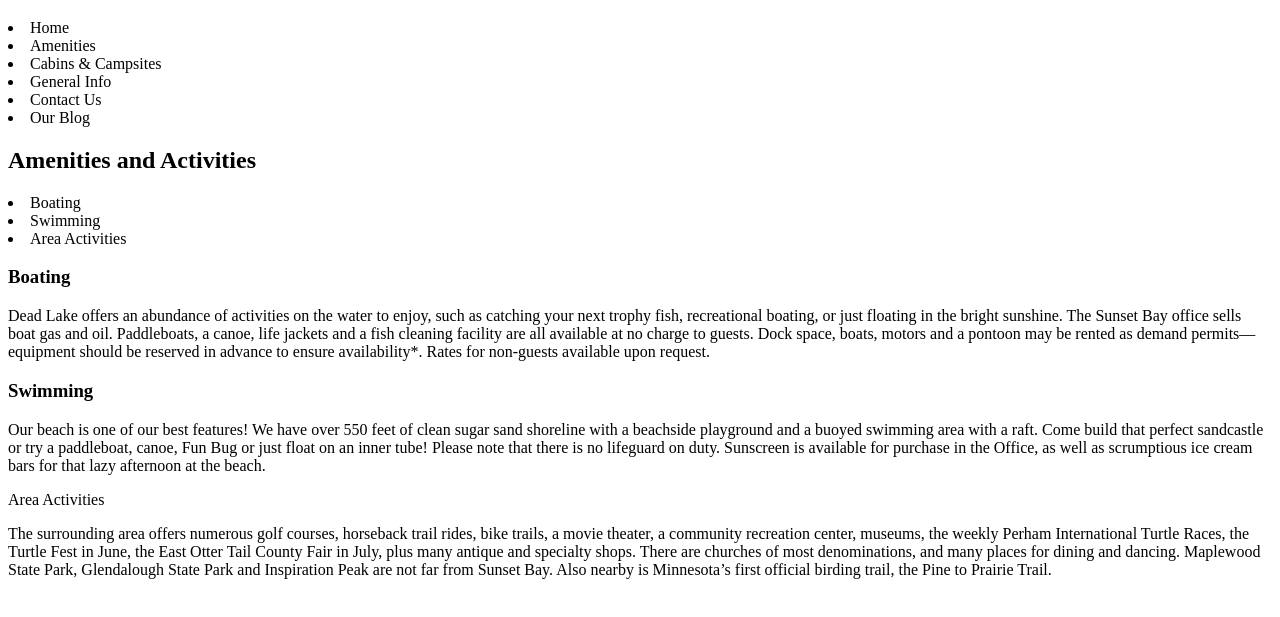
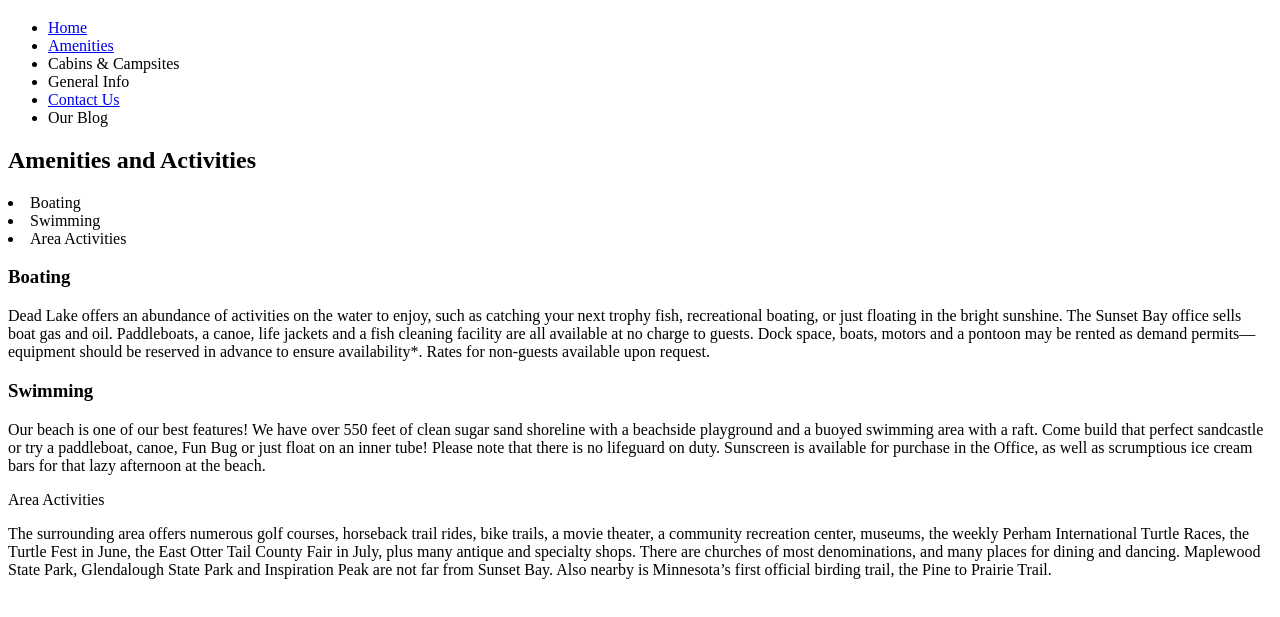
Before and after one commit to bblainesmith/HTML-Sunsbay-practice, a plain HTML site: page Amenities.html in a window 1280 px wide. Shown: the part 61-678 px from the top of the page. Drawn offline with Linux system fonts and the light colour scheme.

Commit message:
Updated Amenities page with main menu links/format

```diff
--- a/Amenities.html
+++ b/Amenities.html
@@ -6,13 +6,21 @@
 </head>
 
 <body>
-	<h1>Sunset Bay Resorts Poop</h1>
-		<li>Home</li>
-        <li>Amenities</li>
-        <li>Cabins & Campsites</li>
+    <h1>Sunset Bay Resorts Poop</h1>
+    <ul>
+        <li>
+        	<a href="index.html">Home</a>
+        </li>
+        <li>
+        	<a href="Amenities.html">Amenities</a>
+        </li>
+        <li>Cabins &amp; Campsites</li>
         <li>General Info</li>
-        <li>Contact Us</li>
-        <li>Our Blog</li><html>
+        <li>
+        	<a href="Contact Us.html">Contact Us</a>
+        </li>
+        <li>Our Blog</li>
+    </ul>
 
 	<h2>Amenities and Activities</h2>
 		<div class="activities nav">
```
